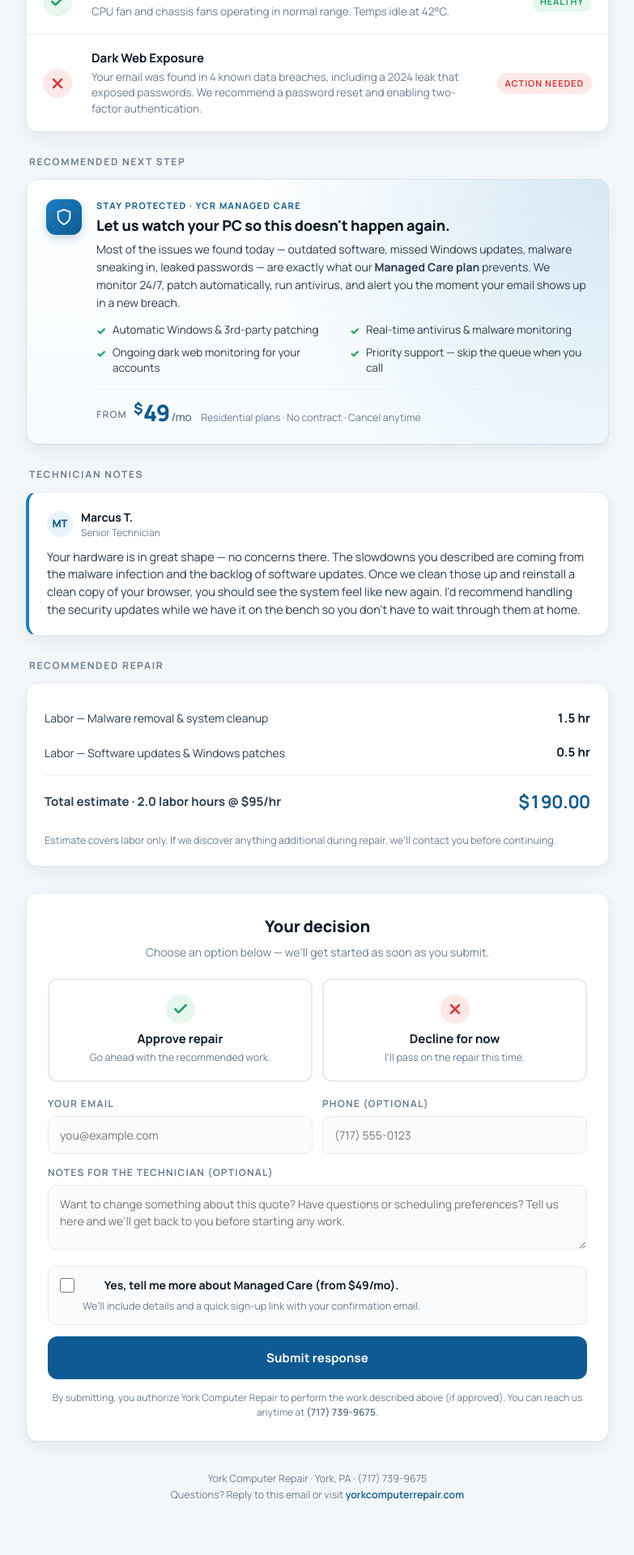
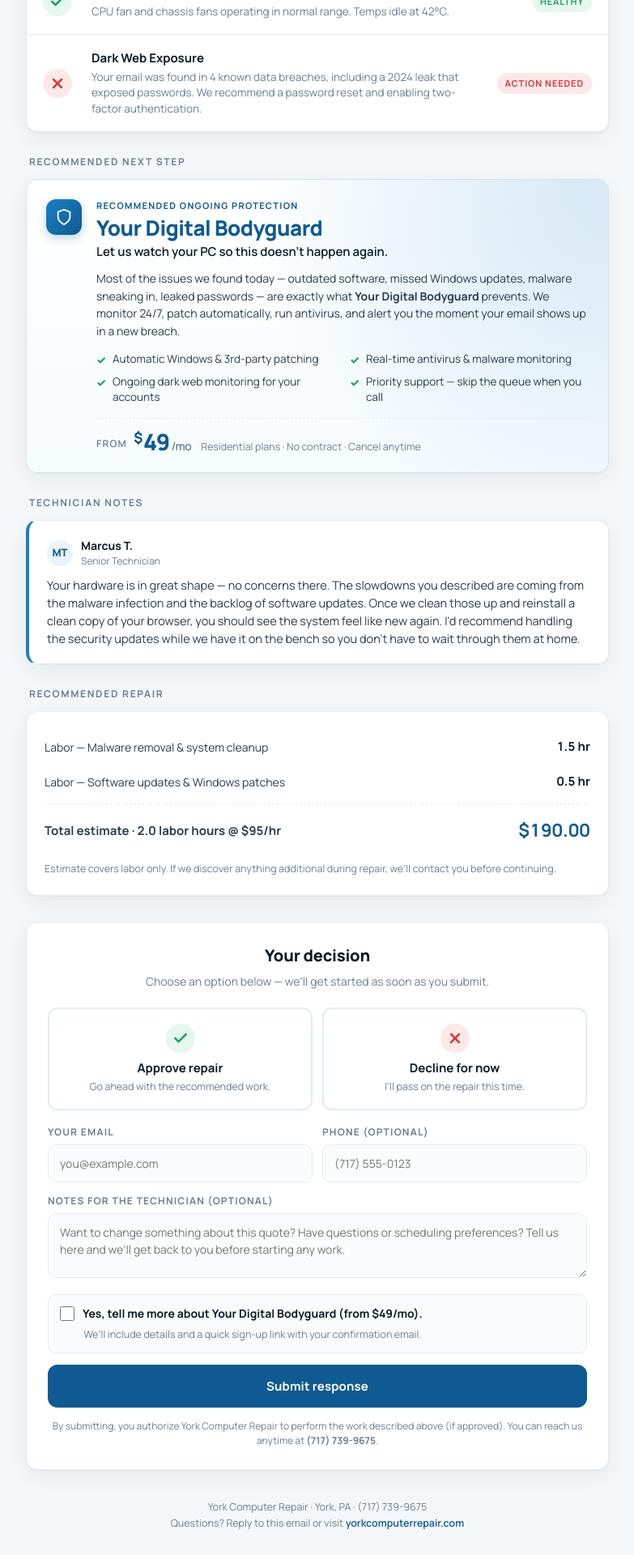
Before and after one commit to oak8513/ycr-site, a Jekyll site: the page quote/index.html, which Jekyll copies as it is, in a window 1280 px wide. Shown: the part 995-2915 px from the top of the page at 81% size, without its empty margins (248-1031 px from the left). Built offline with Jekyll 4.4.1, drawn with Linux system fonts in a browser that asks for light colours.

Commit message:
Quote form: feature 'Your Digital Bodyguard' as MSP brand title
Promote the brand name to the prominent H3 (26px, brand blue), keep the
'Let us watch your PC...' line as a tagline below it, and update body
copy + opt-in checkbox to reference 'Your Digital Bodyguard' instead of
the generic 'Managed Care plan' wording.

Co-Authored-By: Claude Opus 4.7 (1M context) <noreply@anthropic.com>

```diff
--- a/quote/index.html
+++ b/quote/index.html
@@ -381,12 +381,19 @@
     margin-bottom: 4px;
   }
   .msp-body h3 {
-    margin: 0 0 8px;
-    font-size: 18px;
+    margin: 0 0 4px;
+    font-size: 26px;
     font-weight: 800;
-    letter-spacing: -0.01em;
+    letter-spacing: -0.02em;
+    color: var(--ycr-blue-deep);
+    line-height: 1.15;
+  }
+  .msp-tagline {
+    font-size: 15px;
+    font-weight: 600;
     color: var(--ink);
-    line-height: 1.25;
+    margin: 0 0 12px;
+    line-height: 1.35;
   }
   .msp-body > p {
     margin: 0 0 14px;
@@ -830,9 +837,10 @@
         <svg width="22" height="22" viewBox="0 0 24 24" fill="none" stroke="currentColor" stroke-width="2" stroke-linecap="round" stroke-linejoin="round"><path d="M12 22s8-4 8-10V5l-8-3-8 3v7c0 6 8 10 8 10z"/></svg>
       </div>
       <div class="msp-body">
-        <div class="msp-eyebrow">Stay protected · YCR Managed Care</div>
-        <h3>Let us watch your PC so this doesn't happen again.</h3>
-        <p>Most of the issues we found today — outdated software, missed Windows updates, malware sneaking in, leaked passwords — are exactly what our <strong>Managed Care plan</strong> prevents. We monitor 24/7, patch automatically, run antivirus, and alert you the moment your email shows up in a new breach.</p>
+        <div class="msp-eyebrow">Recommended ongoing protection</div>
+        <h3>Your Digital Bodyguard</h3>
+        <div class="msp-tagline">Let us watch your PC so this doesn't happen again.</div>
+        <p>Most of the issues we found today — outdated software, missed Windows updates, malware sneaking in, leaked passwords — are exactly what <strong>Your Digital Bodyguard</strong> prevents. We monitor 24/7, patch automatically, run antivirus, and alert you the moment your email shows up in a new breach.</p>
         <ul class="msp-perks">
           <li><span class="perk-check">✓</span> Automatic Windows & 3rd-party patching</li>
           <li><span class="perk-check">✓</span> Real-time antivirus & malware monitoring</li>
@@ -938,7 +946,7 @@
       <label class="msp-optin" for="mspCheck">
         <input id="mspCheck" type="checkbox" />
         <div class="msp-optin-text">
-          <strong>Yes, tell me more about Managed Care (from $49/mo).</strong>
+          <strong>Yes, tell me more about Your Digital Bodyguard (from $49/mo).</strong>
           <span>We'll include details and a quick sign-up link with your confirmation email.</span>
         </div>
       </label>
```
